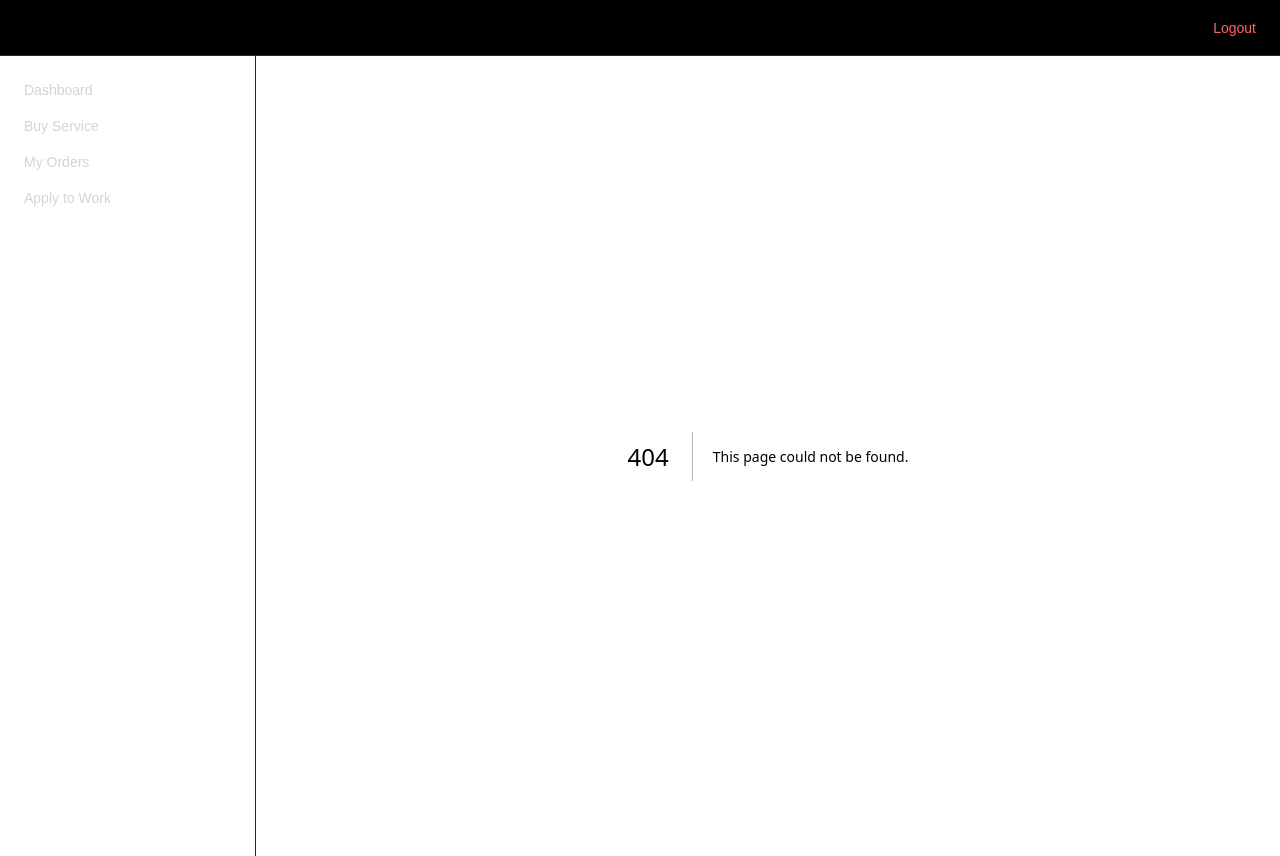
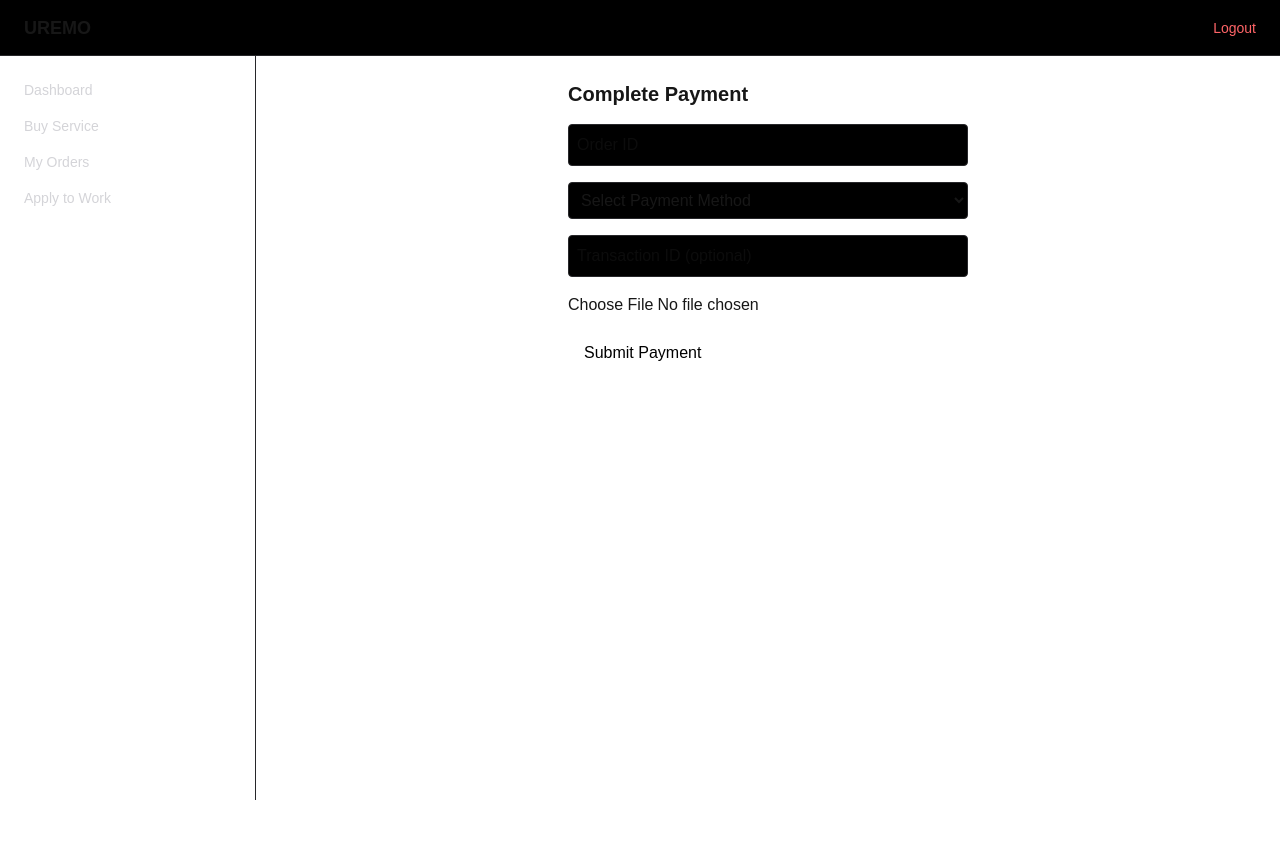
Before and after one commit to sajalnew01/uremo-frontend, a Next.js app: page /payment in a window 1280 px wide. Before the commit this address had no page. After the commit the page ends 800 px from the top, so only its background shows below. Built offline with nearby package versions, Linux system fonts and the light colour scheme.

Commit message:
Add Payment page for manual/crypto flow

```diff
--- /dev/null
+++ b/app/payment/page.tsx
@@ -0,0 +1,93 @@
+"use client";
+
+import { useState } from "react";
+
+export default function PaymentPage() {
+  const [method, setMethod] = useState("");
+  const [orderId, setOrderId] = useState("");
+  const [file, setFile] = useState<File | null>(null);
+  const [tx, setTx] = useState("");
+
+  const submit = async () => {
+    if (!file || !method || !orderId) {
+      return alert("All fields required");
+    }
+
+    const fd = new FormData();
+    fd.append("file", file);
+    fd.append("paymentMethod", method);
+    fd.append("transactionRef", tx);
+
+    await fetch(
+      `${process.env.NEXT_PUBLIC_API_URL}/api/upload/payment-proof/${orderId}`,
+      {
+        method: "POST",
+        headers: {
+          Authorization: `Bearer ${localStorage.getItem("token")}`,
+        },
+        body: fd,
+      }
+    );
+
+    alert("Payment submitted. Await verification.");
+    window.location.href = "/orders";
+  };
+
+  return (
+    <div className="max-w-md mx-auto p-6 space-y-4">
+      <h1 className="text-xl font-semibold">Complete Payment</h1>
+
+      <input
+        placeholder="Order ID"
+        onChange={(e) => setOrderId(e.target.value)}
+        className="w-full p-2 border border-zinc-800 bg-black rounded"
+      />
+
+      <select
+        onChange={(e) => setMethod(e.target.value)}
+        className="w-full p-2 border border-zinc-800 bg-black rounded"
+      >
+        <option value="">Select Payment Method</option>
+        <option value="paypal">PayPal</option>
+        <option value="binance">Binance</option>
+        <option value="usdt">USDT (Crypto)</option>
+      </select>
+
+      {method === "paypal" && (
+        <p>
+          Pay to PayPal: <strong>your-paypal@email.com</strong>
+        </p>
+      )}
+
+      {method === "binance" && (
+        <p>
+          Binance Pay ID: <strong>YOUR_BINANCE_ID</strong>
+        </p>
+      )}
+
+      {method === "usdt" && (
+        <p>
+          USDT (TRC20) Address: <strong>YOUR_USDT_ADDRESS</strong>
+        </p>
+      )}
+
+      <input
+        placeholder="Transaction ID (optional)"
+        onChange={(e) => setTx(e.target.value)}
+        className="w-full p-2 border border-zinc-800 bg-black rounded"
+      />
+
+      <input
+        type="file"
+        onChange={(e) => setFile(e.target.files?.[0] || null)}
+      />
+
+      <button
+        className="bg-white text-black px-4 py-2 rounded"
+        onClick={submit}
+      >
+        Submit Payment
+      </button>
+    </div>
+  );
+}
```
